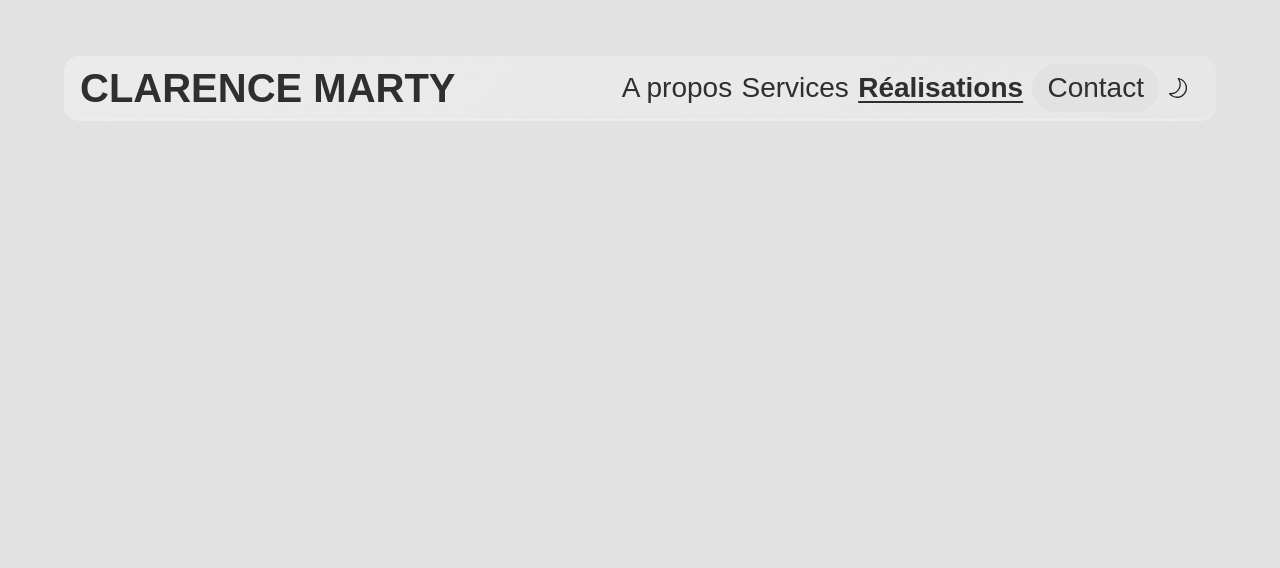
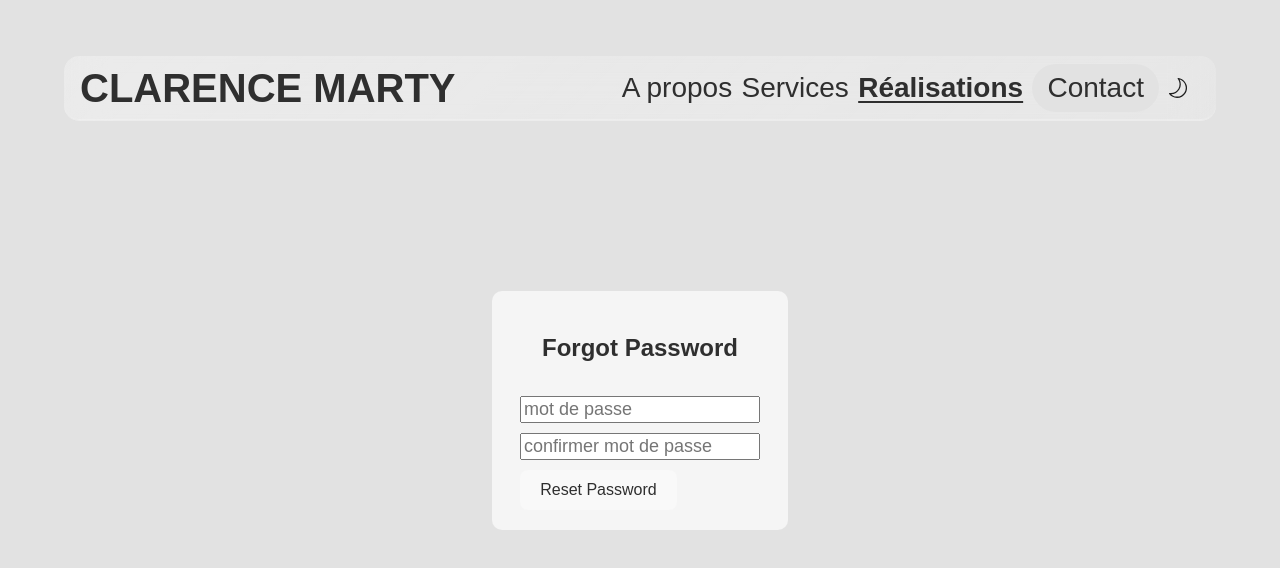
Before and after one commit to balkohv/clarence_marty, a React (Vite) app: page /reset_password in a window 1280 px wide. Shown: the top 568 px of the page. Built offline with nearby package versions, Linux system fonts and the light colour scheme; no server answers.

Commit message:
add reset password + api logo wall

```diff
--- a/src/App.jsx
+++ b/src/App.jsx
@@ -8,6 +8,7 @@ import React, { useEffect, useState } from "react";
 import Navbar from './components/navbar/Navbar';
 import Dashboard from './components/admin/dashboard.jsx';
 import Login from './components/users/login.jsx';
+import ForgotPassword from './components/users/forgot_password.jsx';
 
 function App() {
 
@@ -27,6 +28,7 @@ function App() {
           { <Route path="/projects" element={<Projects />} /> }
           { <Route path="/admin" element={<Dashboard />} />}
           { <Route path="/login" element={<Login />} />}
+          { <Route path="/reset_password" element={<ForgotPassword />} />}
         </Routes>
       </BrowserRouter>
       <Col className={`filter ${modalIsActive?"active":""}`} onClick={show_modal}>
--- a/src/components/about-me/About-me.css
+++ b/src/components/about-me/About-me.css
@@ -109,7 +109,7 @@ td:last-child {
 }
 
 .logo-wall-section img{
-  width: 16vw;
+  height:300px;
 }
 
 .logo-wall-section tr{
@@ -135,6 +135,7 @@ td:last-child {
   flex-wrap: wrap;
   justify-content: center;
   padding: 0px 5vw;
+  flex:1;
 }
 
 .contact-section{
--- a/src/components/about-me/About-me.jsx
+++ b/src/components/about-me/About-me.jsx
@@ -1,6 +1,7 @@
 import "./About-me.css";
 import { use, useEffect } from "react";
-import { useRef } from "react";
+import {useState} from 'react';
+import React from "react";
 import Navbar from '../navbar/Navbar'
 import Footer from '../footer/Footer';
 import { Col, Row } from 'react-bootstrap';
@@ -9,14 +10,14 @@ import clarence from '../../assets/clarence.png';
 import instagram from '../../assets/instagram.png';
 import mail from '../../assets/mail.png';
 import telephone from '../../assets/telephone.png';
-import * as logo from '../../assets/logos';
 import Downarrow from '../../assets/SVG/Downarrow.svg?react';
 import $ from 'jquery';
 
 const AboutMe = ({isServices}) => {
-    const servicesRef = useRef(null);
-    const AboutRef = useRef(null);
+    const servicesRef = React.useRef(null);
+    const AboutRef = React.useRef(null);
     const api_url = import.meta.env.VITE_API_URL;
+    const [logos, setLogos] = React.useState([]);
 
     useEffect(() => {
         if (localStorage.getItem('firstVisite') == null){
@@ -27,6 +28,21 @@ const AboutMe = ({isServices}) => {
                 error: (err) => { console.log(err); }
             });
         }
+        $.ajax({
+            url: ''+api_url+'site_api.php',
+            method: 'GET',
+            data: {
+                action: "get_logos"
+            },
+            success: (response) => {
+                if(response.status_code === 200) {
+                    setLogos(response.data);
+                }
+            },
+            error: (err) => {
+                console.log(err);
+            }
+        });
     }, []);
 
     const scrollToServices = () => {
@@ -106,6 +122,10 @@ const AboutMe = ({isServices}) => {
             <Row className='logo-wall-section'>
             <h1>Ils m'ont fait confiance</h1>
                 <div className="logo-wall">
+                    {logos.map((logo_item, index) => (
+                        <img key={index} src={api_url+"uploads/"+logo_item.logo} alt={logo_item.logo} />
+                    ))}{/*
+                    <img src={logo.logo1} alt="Red Bull" />
                     <img src={logo.logo2} alt="GoPro" />
                     <img src={logo.logo3} alt="Specialized" />
                     <img src={logo.logo4} alt="Trek" />
@@ -113,7 +133,7 @@ const AboutMe = ({isServices}) => {
                     <img src={logo.logo6} alt="Shimano" />
                     <img src={logo.logo7} alt="Continental" />
                     <img src={logo.logo8} alt="Oakley" />
-                    <img src={logo.logo9} alt="Monster Energy" />
+                    <img src={logo.logo9} alt="Monster Energy" /> */}
                 </div>
             </Row>
             <Row className='contact-section'>
--- a/src/components/admin/Admin.css
+++ b/src/components/admin/Admin.css
@@ -659,6 +659,31 @@ input[type="file"]{
   transition: all ease 0.3s;
 }
 
+.logo-item{
+  display: flex;
+  flex-direction: column;
+  gap: 20px;
+  margin-top: 20px;
+  justify-content: center;
+  align-items: center;
+}
+
+.logo-item img{
+  height: 150px;
+  border-radius: 10px;
+}
+
+.logo-item button{
+ max-width: 150px;
+}
+
+.logo-wall-edit{
+  display:flex;
+  flex-direction: row;
+  gap: 20px;
+}
+
+
 
 
 @media (max-width: 768px) {
--- a/src/components/admin/Dashboard.jsx
+++ b/src/components/admin/Dashboard.jsx
@@ -45,6 +45,7 @@ const Dashboard = () => {
   const [types, setTypes] = React.useState([]);
   const [showModal, setShowModal] = React.useState(false);
   const [views, setViews] = React.useState([]);
+  const [logoWall, setLogoWall] = React.useState([]);
 
 
 useEffect(() => {
@@ -90,6 +91,19 @@ useEffect(() => {
       error: (err) => { console.log(err); }
 
     });
+
+    $.ajax({
+      url: api_url+'site_api.php',
+      method: 'GET',
+      data: {
+        action:"get_logos"
+      },
+      success: (response) => {
+          setLogoWall(response.data);
+      },
+      error: (err) => { console.log(err); }
+    });
+
     if (projects.length > 0) return;
     $.ajax({
       url: api_url+'project_api.php',
@@ -544,6 +558,57 @@ useEffect(() => {
             {selProject && <Item project={selProject} isAdmin={true} />}
           </Col>
         </Row>
+        <Row className='logo-wall-container'>
+          <h1>Mur de logo</h1>
+          <div className='logo-wall-edit'>
+            {logoWall.map((logo, index) => (
+              <div key={index} className='logo-item'>
+                <img src={api_url + "/uploads/" + logo.logo} alt={`Logo ${index}`} />
+                <button onClick={() => {
+                  setLogoWall(prev => prev.filter((_, i) => i !== index));
+                  $.ajax({
+                    url: ''+api_url+'site_api.php',
+                    method: 'DELETE',
+                    data: JSON.stringify({
+                      action: "delete_logo",
+                      logo_id: logo.logo_id,
+                    }),
+                    error: function(err) {
+                      console.error('Error deleting logo:', err);
+                    }
+                  });
+                }}>Supprimer</button>
+              </div>
+            ))}
+            <div className='logo-item add-logo'>
+              <button onClick={() => document.getElementById("new-logo").click()}>
+                + Ajouter un logo
+              </button>
+              <input type="file" id='new-logo' onChange={e => {
+                const file = e.target.files[0];
+                if (file) {
+                  const formData = new FormData();
+                  formData.append("action", "add_logo");
+                  formData.append("logo", file);
+                  $.ajax({
+                    url: ''+api_url+'site_api.php',
+                    method: 'POST',
+                    data: formData,
+                    processData: false,
+                    contentType: false,
+                    success: function(data) {
+                        console.log('Logo added successfully:', data);
+                        setLogoWall(prev => [...prev, { id: data.data.id, logo: data.data.logo }]);
+                    },
+                    error: function(err) {
+                      console.error('Error adding logo:', err);
+                    }
+                  });
+                }
+              }} />
+            </div>
+          </div>
+        </Row>
       </Row>
       {showModal && (
         <div className="modal-backdrop">
--- /dev/null
+++ b/src/components/users/forgot_password.jsx
@@ -0,0 +1,65 @@
+import './users.css';
+import { useState, useEffect } from 'react';
+import $ from 'jquery';
+
+const api_url = import.meta.env.VITE_API_URL;
+const ForgotPassword = () => {
+
+    const [loading, setLoading] = useState(false);
+    const [message, setMessage] = useState(null);
+    const [error, setError] = useState(null);
+    const urlParams = new URLSearchParams(window.location.search);
+
+    const handleSubmit = (e) => {
+        e.preventDefault();
+        setLoading(true);
+        setMessage(null);
+        setError(null);
+        const password = e.target[0].value;
+        const confirmPassword = e.target[1].value;
+        if(password !== confirmPassword){
+            setLoading(false);
+            setError('Passwords do not match.');
+            return;
+        }
+        $.ajax({
+            url: ''+api_url+'user_api.php',
+            method: 'POST',
+            data: {
+                action: "reset_password",
+                token: urlParams.get('token'),
+                password : password,
+            },
+            success: (response) => {
+                setLoading(false);
+                if(response.status_code === 200) {
+                    setMessage('Password reset successfully.');
+                    window.location.href = '/login';
+                } else {
+                    setError(response.message || 'Password reset failed');
+                }
+            },
+            error: () => {
+                setLoading(false);
+                setError('An error occurred. Please try again.');
+            }
+        });
+    }
+
+    return (
+        <div className="forgot-password-container">
+            <h2>Forgot Password</h2>
+            <form onSubmit={handleSubmit}>
+                <div>
+                    <input placeholder="mot de passe" type="password" required />
+                    <input placeholder="confirmer mot de passe" type="password" required />
+                </div>
+                {message && <div className="success-message">{message}</div>}
+                {error && <div className="error-message">{error}</div>}
+                <button type="submit" disabled={loading}>{loading ? 'Processing...' : 'Reset Password'}</button>
+            </form>
+        </div>
+    );
+}
+
+export default ForgotPassword;
--- a/src/components/users/login.jsx
+++ b/src/components/users/login.jsx
@@ -6,9 +6,9 @@ const api_url = import.meta.env.VITE_API_URL;
 
 const Login = () => {
 
-  const [login, setLogin] = React.useState('');
-  const [password, setPassword] = React.useState('');
-  const [error, setError] = React.useState(null);
+    const [login, setLogin] = React.useState('');
+    const [password, setPassword] = React.useState('');
+    const [error, setError] = React.useState(null);
     const [loading, setLoading] = React.useState(false);
 
     const handleSubmit = (e) => {
@@ -39,6 +39,37 @@ const Login = () => {
         });
     }
 
+    const handleForgotPassword = () => {
+        setError(null);
+        setLoading(true);
+        if(!login){
+            setLoading(false);
+            setError('Please enter your login to recover password.');
+            return;
+        }
+        $.ajax({
+            url: ''+api_url+'user_api.php',
+            method: 'POST',
+            data: {
+                action: "password_recovery",
+                login: login
+            },
+            success: (response) => {
+                if(response.status_code === 200) {
+                    alert('Password reset link sent to your email.');
+                    setLoading(false);
+                } else {
+                    setError(response.message || 'Request failed');
+                    setLoading(false);
+                }
+            },
+            error: () => {
+                setError('An error occurred. Please try again.');
+                setLoading(false);
+            }
+        });
+    }
+
     return (
         <div className="login-container">
             <h2>Login</h2>
@@ -49,6 +80,7 @@ const Login = () => {
                 <div>
                     <input placeholder="Password" type="password" value={password} onChange={(e) => setPassword(e.target.value)} required />
                 </div>
+                <a onClick={handleForgotPassword}>mot de passe oublié</a>
                 {error && <div className="error-message">{error}</div>}
                 <button type="submit" disabled={loading}>{loading ? 'Logging in...' : 'Login'}</button>
             </form>
--- a/src/components/users/users.css
+++ b/src/components/users/users.css
@@ -20,3 +20,33 @@ form input{
     min-width: 15vw;
     font-size: large;
 }
+
+a{
+    text-decoration: none;
+    color: var(--text);
+    cursor: pointer;
+}
+
+a:hover{
+    text-decoration: underline;
+    color: var(--textHover);
+}
+
+.forgot-password-container{
+    margin-top: 20px;
+    display: flex;
+    flex-direction: column;
+    align-items: center;
+    gap:10px;
+    background-color: var(--lighter-background);
+    padding:20px;
+    border-radius: 10px;
+    min-width: 20vw;
+}
+
+.forgot-password-container form div{
+    display: flex;
+    flex-direction: column;
+    gap:10px;
+    margin-bottom: 10px;
+}
```
